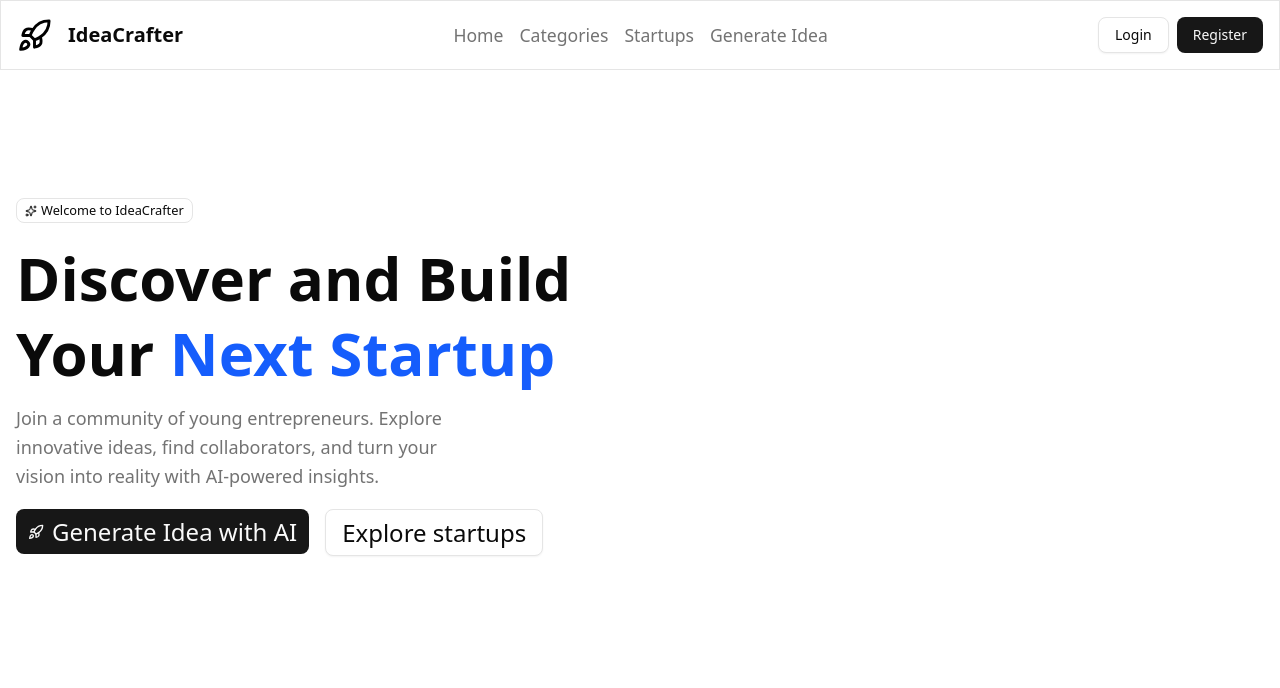
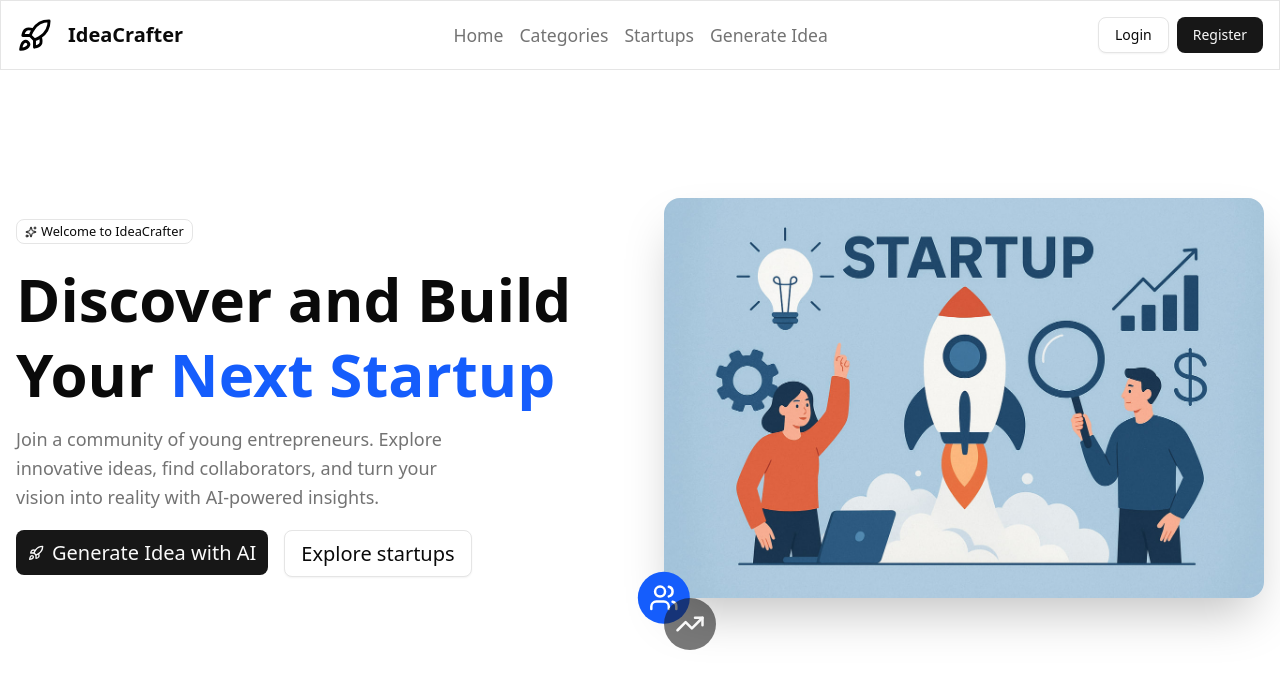
Before and after one commit to ZkunCry/IdeaCrafter_Front, a Next.js app: page / in a window 1280 px wide. Shown: the top 688 px of the page. Built offline with nearby package versions, Linux system fonts and the light colour scheme.

Commit message:
finished first section

```diff
--- a/app/page.tsx
+++ b/app/page.tsx
@@ -4,8 +4,10 @@ import { Badge } from "@/src/components/ui/badge";
 import { Button } from "@/src/components/ui/button";
 import Main from "@/src/components/ui/main";
 import Section from "@/src/components/ui/section";
-import { Rocket, Sparkles } from "lucide-react";
+import { Rocket, Sparkles, Users, TrendingUp } from "lucide-react";
 import Link from "next/link";
+import Image from "next/image";
+import StartupImage from "@/src/assets/startup.jpg";
 
 export default async function Home() {
   return (
@@ -72,7 +74,7 @@ export default async function Home() {
                 </div>
                 <div className="flex gap-[1rem]">
                   <Link href={"/generate-idea"}>
-                    <Button className=" text-2xl py-[1.4rem]">
+                    <Button className=" text-xl py-[1.4rem]">
                       <Rocket />
                       Generate Idea with AI
                     </Button>
@@ -80,11 +82,26 @@ export default async function Home() {
                   <Link href={"/startups"}>
                     <Button
                       variant={"outline"}
-                      className="cursor-pointer text-2xl py-[1.4rem]"
+                      className="cursor-pointer text-xl py-[1.4rem]"
                     >
                       Explore startups
                     </Button>
                   </Link>
+                </div>
+              </div>
+              <div className="relative">
+                <div className="relative rounded-2xl overflow-hidden shadow-2xl">
+                  <Image src={StartupImage} alt="hero" />
+                </div>
+                <div className="absolute bottom-[-30] left-0 transform -translate-x-1/2 -translate-y-1/2 z-10">
+                  <div className="bg-blue-600 p-[0.7rem] rounded-full">
+                    <Users color="white" size={30} />
+                  </div>
+                </div>
+                <div className="absolute top-[-20] right-[-10] transform z-10 animate-pulse">
+                  <div className="bg-primary p-[0.7rem] rounded-full">
+                    <TrendingUp color="white" size={30} />
+                  </div>
                 </div>
               </div>
             </div>
```
Also changed, not shown: src/assets/startup.jpg (added).
